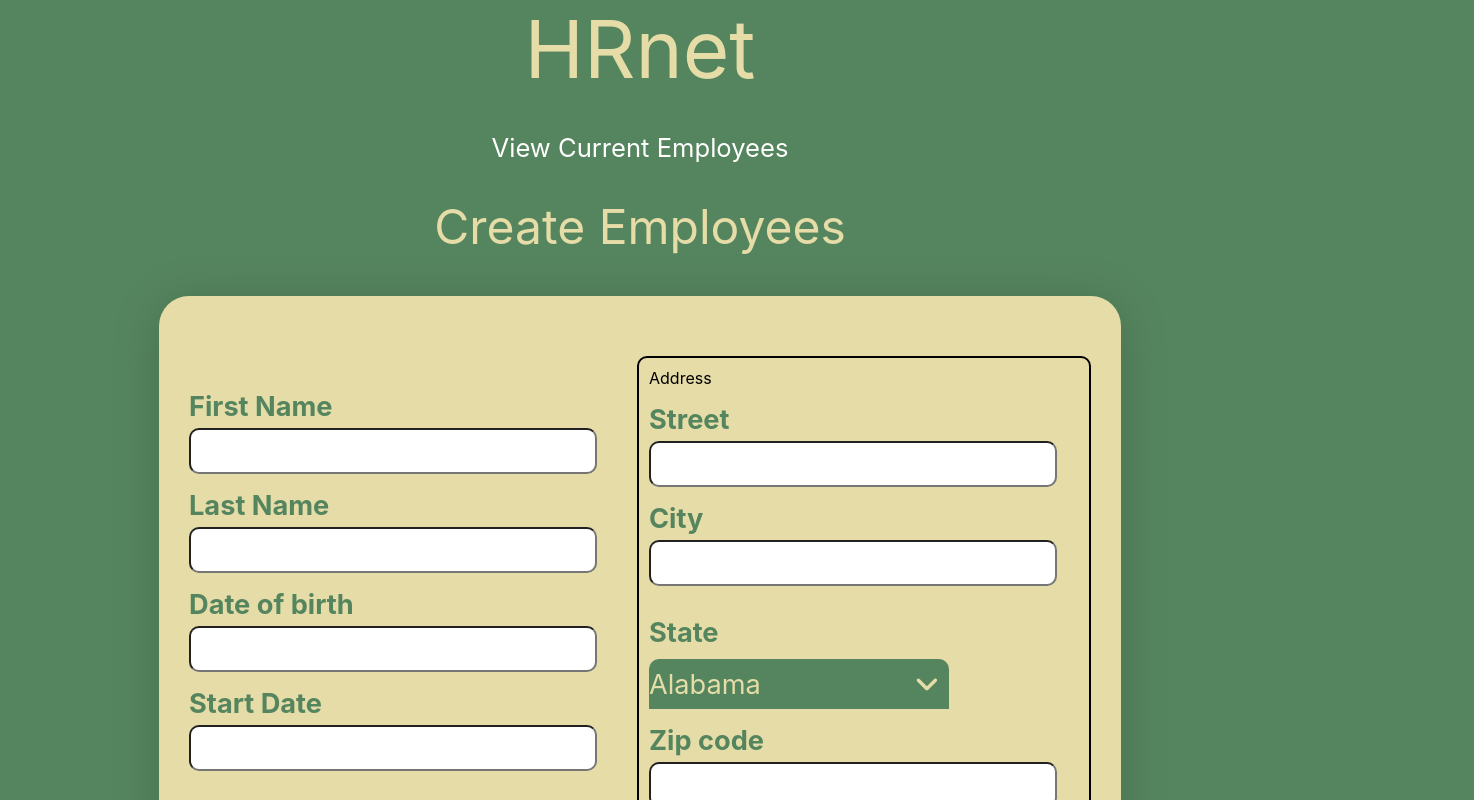
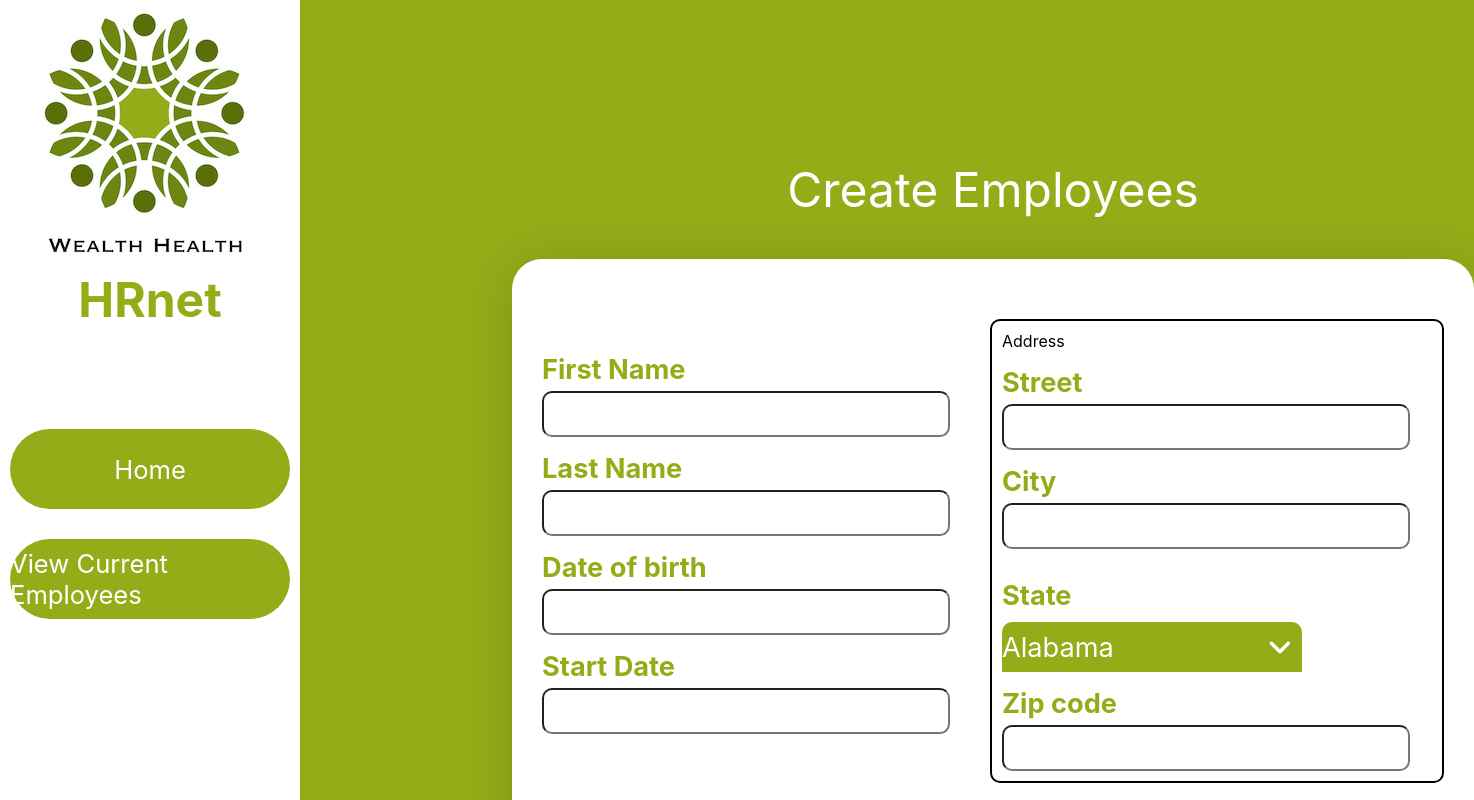
Before and after one commit to Alexlemars/boucher_alexis_14_24052022__Hrnet, a React (Create React App) app: page / in a window 1280 px wide. Shown: the top 800 px of the page, 1474 px wide, since content can reach past the window. Built offline with nearby package versions, Linux system fonts and the light colour scheme.

Commit message:
Page redesign

```diff
--- a/src/App.js
+++ b/src/App.js
@@ -4,6 +4,7 @@ import { Route,Routes } from 'react-router-dom';
 import Loading from './component/loading/loading';
 import HomePage from './pages/HomePage';
 import EmployeesPage from './pages/EmployeesPage';
+import Header from './component/header/header';
 
 
 
@@ -11,6 +12,7 @@ import EmployeesPage from './pages/EmployeesPage';
 function App() {
   return (
     <div className="App" >
+      <Header/>
       <Routes>
         <Route path='/' element={<HomePage/>} />
         <Route path='/employees' element={<EmployeesPage/>}/>
--- /dev/null
+++ b/src/component/header/header.jsx
@@ -0,0 +1,17 @@
+import React from 'react'
+import logo from "../../asset/wealth-logo.jpeg"
+
+import { NavLink } from 'react-router-dom'
+
+import Title from '../title/Title'
+
+export default function Header() {
+  return (
+    <div className='header'>
+        <div><a href='/'><img className='header_img' src={logo} alt="logo"/></a></div>
+        <Title title="HRnet" className='header__title'/>
+        <NavLink className="header__Link" to="/">Home</NavLink>
+        <NavLink to='/employees' className="header__Link">View Current Employees</NavLink>
+    </div>
+  )
+}
--- a/src/pages/EmployeesPage.jsx
+++ b/src/pages/EmployeesPage.jsx
@@ -1,6 +1,6 @@
 import React from 'react'
 
-import { NavLink } from 'react-router-dom'
+
 
 import Title from '../component/title/Title'
 import Table from '../component/table/Table'
@@ -9,7 +9,6 @@ export default function EmployeesPage() {
   return (
     <div className='employees-page'>
         <Title className="employees-page__title" title="Current Employees"/>
-        <NavLink className="home-page__Link" to="/">Home</NavLink>
         <Table/>
     </div>
   )
--- a/src/pages/HomePage.jsx
+++ b/src/pages/HomePage.jsx
@@ -1,5 +1,4 @@
 import React from 'react'
-import { NavLink } from 'react-router-dom'
 
 import Title from '../component/title/Title'
 import EmployeesForm from '../component/employees-form/EmployeesForm'
@@ -13,8 +12,6 @@ export default function HomePage() {
   return (
     <div>
         <main className='home-page'>
-            <Title title="HRnet" className='home-page__title'/>
-            <NavLink to='/employees' className="home-page__Link">View Current Employees</NavLink>
             <Title title="Create Employees" className="home-page__subtitle"/>
             <EmployeesForm/>
 
--- /dev/null
+++ b/src/sass/components/_header.scss
@@ -0,0 +1,33 @@
+.header{
+    background-color: white;
+    position: fixed;
+    width: 300px;
+    height: 100%;
+
+    &__title{
+        margin-top: -10px;
+        margin-bottom: 100px;
+        color: $color-primary;
+        font-size: 3rem;
+        font-weight: bold;
+        text-align: center;
+    }
+    &__Link{
+        margin-top: 30px;
+        margin-left: 10px;
+        color: white;
+        text-decoration: none;
+        font-size: 1.6rem;
+        height: 80px;
+        width: 280px;
+        display: flex;
+        justify-content: center;
+        align-items: center;
+        background-color: $color-primary;
+        border-radius: 50px;
+    }
+    &__Link:hover{
+        border-radius: 50px;
+        background-color: rgba(147, 173, 25, 0.6);
+    }
+}
--- a/src/sass/main.scss
+++ b/src/sass/main.scss
@@ -7,3 +7,4 @@
 @import './components/select-tag';
 @import './components/calendar';
 @import './components/table';
+@import './components/header';
--- a/src/sass/pages/_employees-page.scss
+++ b/src/sass/pages/_employees-page.scss
@@ -4,9 +4,13 @@
     flex-direction: column;
     justify-content:center ;
     align-items: center;
+    position: absolute;
+    left: 25%;
+    top: 20%;
+
 
     &__title{
-        margin-top: 40px;
+        margin-bottom: 40px;
         color: $color-secondary;
         font-size: 3rem;
     }
--- a/src/sass/pages/_home-page.scss
+++ b/src/sass/pages/_home-page.scss
@@ -6,24 +6,14 @@ body{
     flex-direction: column;
     justify-content: center;
     align-items: center;
+    position: absolute;
+    left: 40%;
+    top: 20%;
     &__title{
         color: $color-secondary;
         font-size: 5rem;
     }
-    &__Link{
-        color: white;
-        text-decoration: none;
-        font-size: 1.6rem;
-        height: 100px;
-        width: 300px;
-        display: flex;
-        justify-content: center;
-        align-items: center;
-    }
-    &__Link:hover{
-        border-radius: 50px;
-        background-color: rgba(229, 220, 167,0.5);
-    }
+
     &__subtitle{
         color: $color-secondary;
         font-size: 3rem;
--- a/src/sass/utils/_variables.scss
+++ b/src/sass/utils/_variables.scss
@@ -1,2 +1,2 @@
-$color-primary:rgb(85, 133, 94);
-$color-secondary:rgb(229, 220, 167)
+$color-primary:rgb(147, 173, 25);
+$color-secondary:white
```
Also changed, not shown: src/asset/wealth-logo.jpeg (added).
